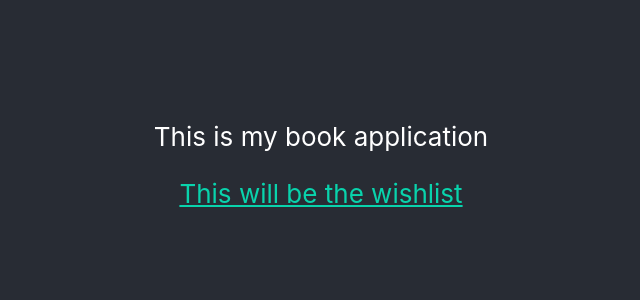
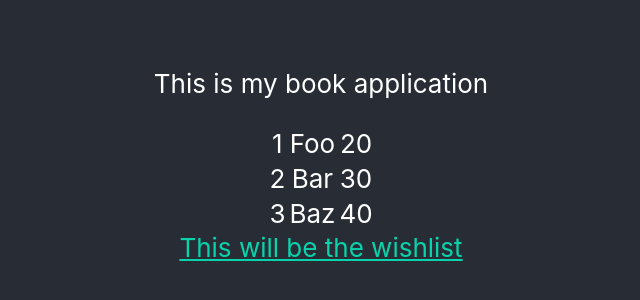
Before and after one commit to dave5801/book-app-react, a React (Create React App) app in the folder book-app/: page / in a window 1280 px wide. Shown: the part 248-548 px from the top of the page, without its empty margins (319-959 px from the left). Built offline with nearby package versions, Linux system fonts and the light colour scheme.

Commit message:
experimenting with tables on body

```diff
--- a/book-app/src/Body.js
+++ b/book-app/src/Body.js
@@ -1,5 +1,41 @@
 import React from 'react';
+
+class TableRow extends React.Component {
+    render() {
+       return (
+          <tr>
+             <td>{this.props.data.id}</td>
+             <td>{this.props.data.name}</td>
+             <td>{this.props.data.age}</td>
+          </tr>
+       );
+    }
+ }
+
 class Body extends React.Component{
+    constructor() {
+        super();
+        this.state = {
+           data:
+           [
+              {
+                 "id":1,
+                 "name":"Foo",
+                 "age":"20"
+              },
+              {
+                 "id":2,
+                 "name":"Bar",
+                 "age":"30"
+              },
+              {
+                 "id":3,
+                 "name":"Baz",
+                 "age":"40"
+              }
+           ]
+        }
+     }
     render(){
       return (
         <div className="App">
@@ -8,6 +44,12 @@
             <p>
               This is my book application
             </p>
+            <table>
+               <tbody>
+                  {this.state.data.map((person, i) => <TableRow key = {i}
+                     data = {person} />)}
+               </tbody>
+            </table>
             <a
               className="App-link"
               href="https://reactjs.org"
```
